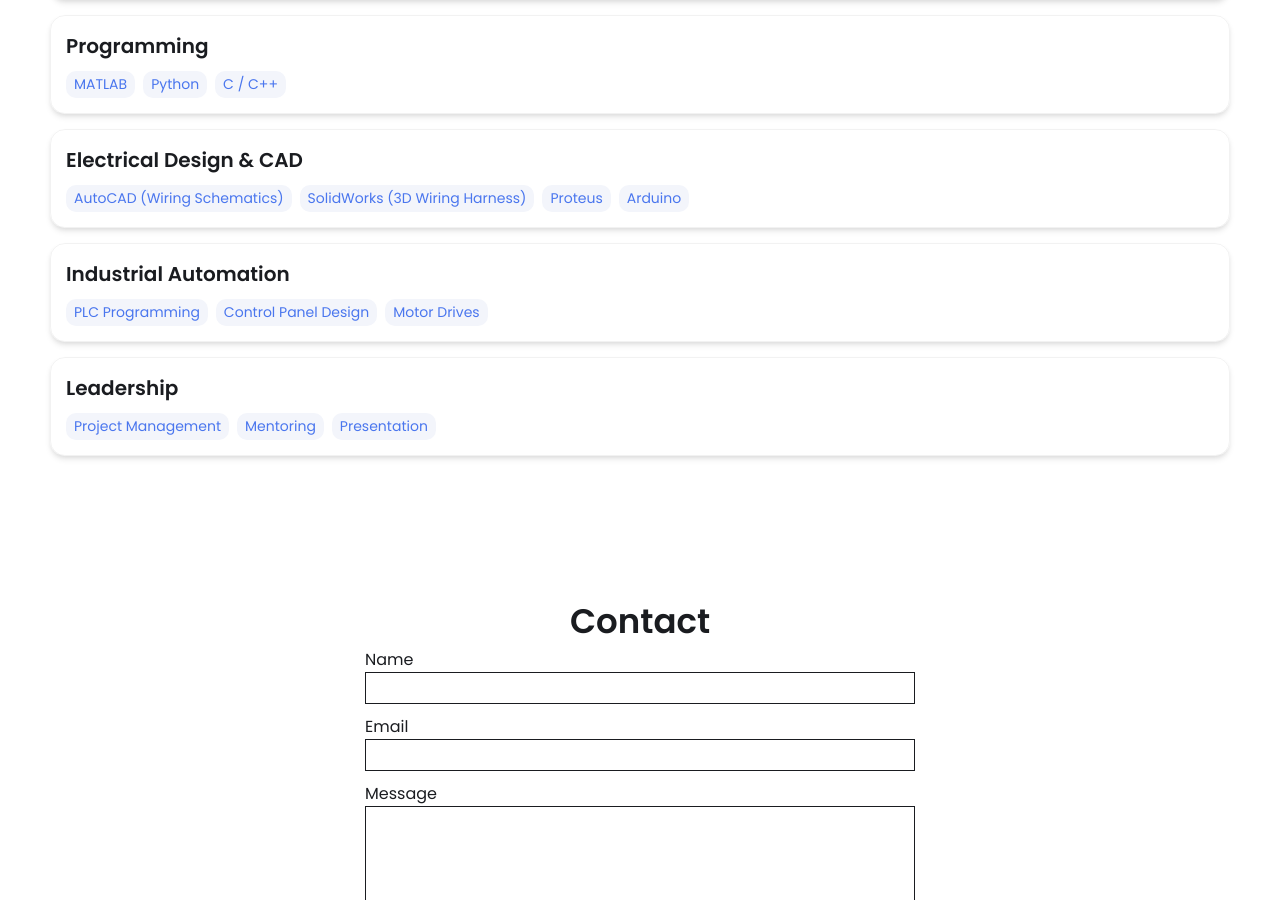
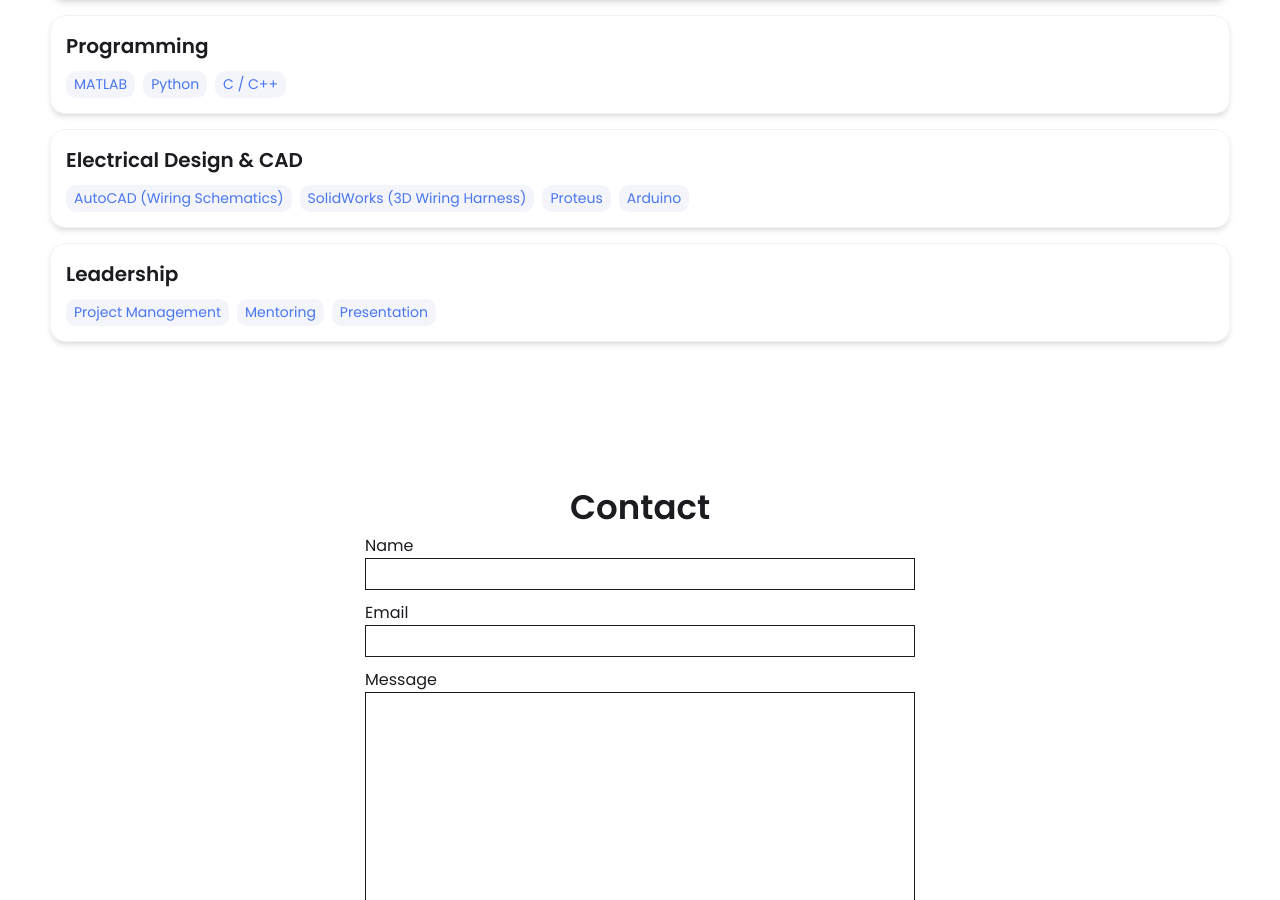
Before and after one commit to M-ABDELRAZEK/M-ABDELRAZEK.github.io, a Jekyll site: the page built from index.html, in a window 1280 px wide and 900 px high, scrolled down 2054 px. Built offline with Jekyll 4.4.1, drawn with Linux system fonts in a browser that asks for light colours.

Commit message:
Remove Industrial Automation skills category
Co-Authored-By: Claude Sonnet 5.5 <noreply@anthropic.com>
Claude-Session: https://claude.ai/code/session_01AywDAzD3Xs5KmxWsiftX16

```diff
--- a/_config.yml
+++ b/_config.yml
@@ -76,11 +76,6 @@ skills:
     - SolidWorks (3D Wiring Harness)
     - Proteus
     - Arduino
-  - category: Industrial Automation
-    tools:
-    - PLC Programming
-    - Control Panel Design
-    - Motor Drives
   - category: Leadership
     tools:
     - Project Management
```
